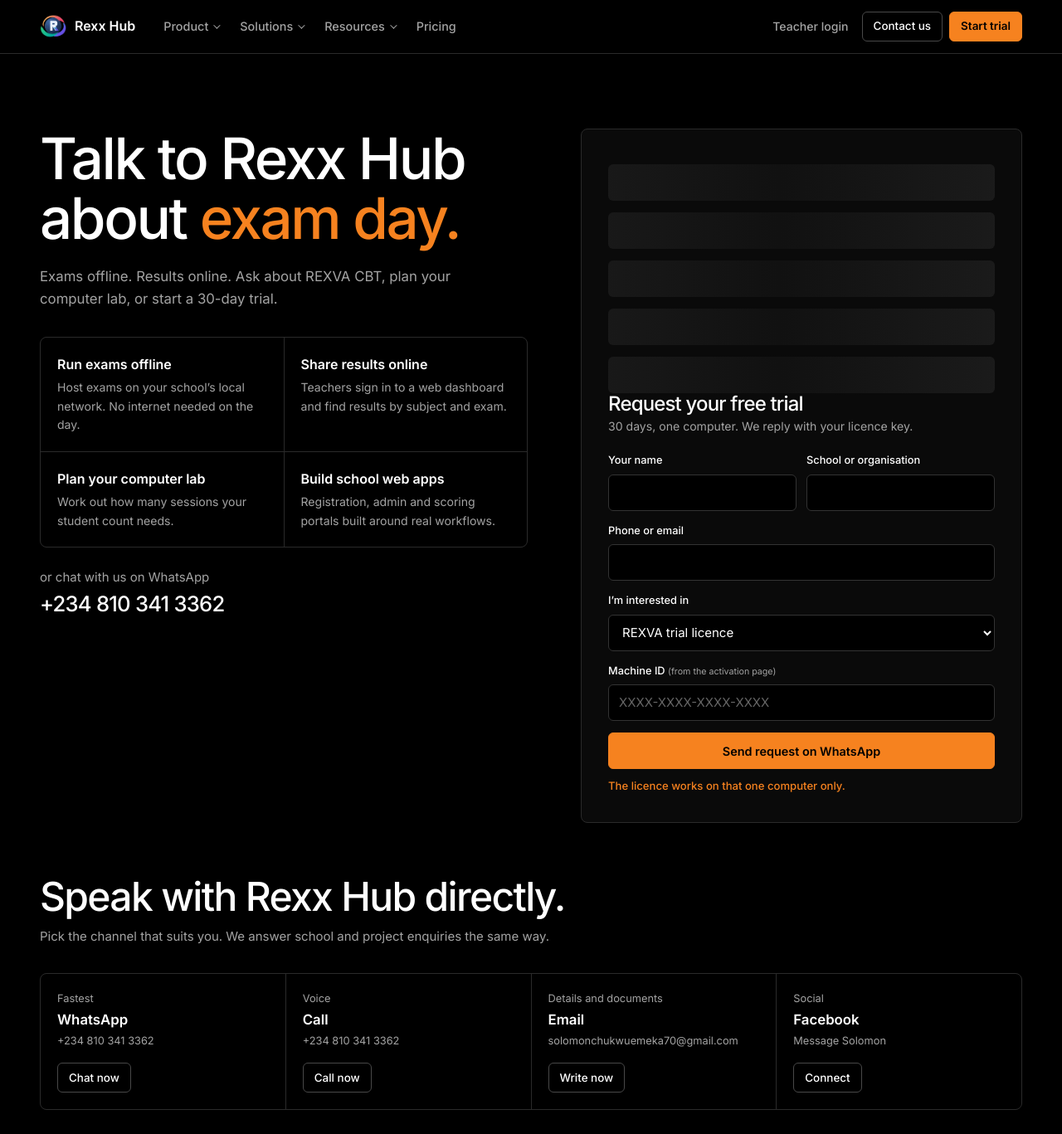
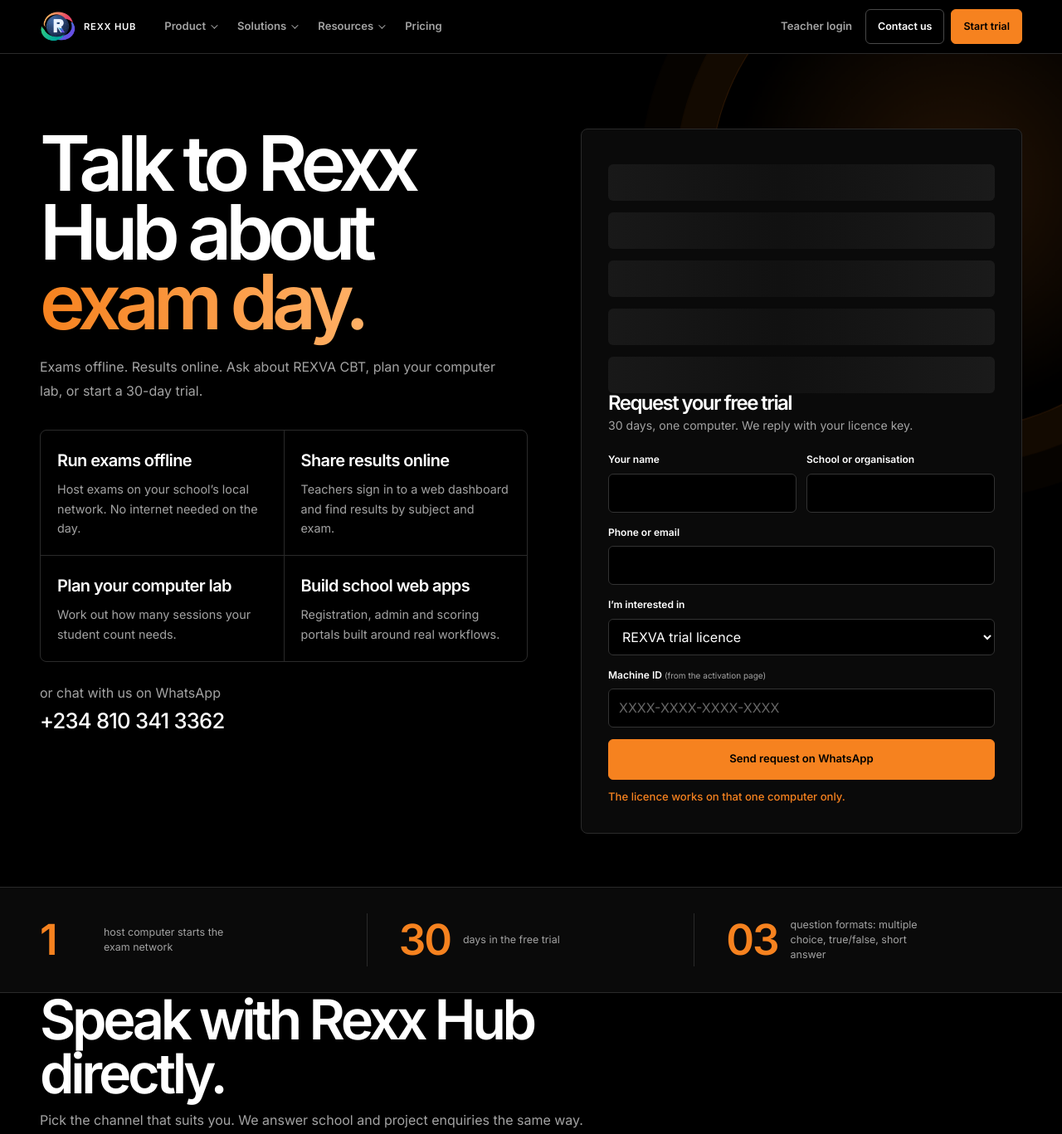
Before and after one commit to RexxHub/My-portfolio, a plain HTML site: page index.html in a window 1280 px wide. Shown: the top 1367 px of the page at 83% size. Drawn offline with Linux system fonts and the light colour scheme.

Commit message:
Update index.html

```diff
--- a/index.html
+++ b/index.html
@@ -19,23 +19,23 @@
 <style>
 :root{color-scheme:dark;--bg:#000;--hov:#111;--ink:#fff;--mute:#a3a3a3;--rule:#2a2a2a;--org:#f6821f;--org2:#ff9d45;--max:1200px;--g:clamp(18px,4vw,48px);--sans:Inter,system-ui,Arial,sans-serif}
 *{box-sizing:border-box}html{scroll-behavior:smooth;scroll-padding-top:84px;background:#000}
-body{margin:0;background:var(--bg);color:var(--ink);font:15px/1.6 var(--sans);-webkit-font-smoothing:antialiased;padding-top:env(safe-area-inset-top,0)}
+body{margin:0;background:var(--bg);color:var(--ink);font:16px/1.65 var(--sans);-webkit-font-smoothing:antialiased;transition:background .25s ease,color .25s ease;padding-top:env(safe-area-inset-top,0)}
 a{color:inherit;text-decoration:none}button,input,select{font:inherit;color:inherit}img{max-width:100%;display:block}
 :focus-visible{outline:2px solid var(--org);outline-offset:3px}
 .wrap{width:min(var(--max),calc(100% - var(--g)*2));margin-inline:auto}
-h1,h2,h3,p{margin-top:0}h1,h2{font-weight:500;letter-spacing:-.035em;line-height:1.05}
+h1,h2,h3,p{margin-top:0}h1,h2{font-weight:600;letter-spacing:-.065em;line-height:.98}h1{line-height:.91;letter-spacing:-.075em}
 .o{color:var(--org)}
-.btn{min-height:44px;display:inline-flex;align-items:center;justify-content:center;gap:8px;padding:0 18px;border:1px solid #484848;border-radius:6px;background:transparent;font-weight:500;font-size:.9rem;cursor:pointer;transition:background .15s,border-color .15s}
+.btn{min-height:49px;display:inline-flex;align-items:center;justify-content:center;gap:8px;padding:11px 17px;border:1px solid #484848;border-radius:6px;background:transparent;font-weight:700;font-size:.82rem;cursor:pointer;transition:background .2s ease,color .2s ease,border-color .2s ease,transform .2s ease}.btn:hover{transform:translateY(-2px)}.btn.p:hover{box-shadow:0 8px 28px #f6821f55}
 .btn:hover{border-color:#fff;background:var(--hov)}
 .btn.p{background:var(--org);border-color:var(--org);color:#000;font-weight:600}.btn.p:hover{background:var(--org2);border-color:var(--org2)}
-.btn.sm{min-height:36px;padding:0 13px;font-size:.84rem}
+.btn.sm{min-height:42px;padding:0 14px;font-size:.78rem}
 /* header */
 header.top{position:sticky;top:0;z-index:40;background:#000e;backdrop-filter:blur(12px);border-bottom:1px solid var(--rule)}
 .bar{min-height:64px;display:flex;align-items:center;gap:22px}
-.brand{display:flex;align-items:center;gap:10px;font-weight:600;font-size:1rem}.brand img{width:32px;height:32px;object-fit:contain}
+.brand{display:flex;align-items:center;gap:10px;font-weight:700;font-size:.7rem;letter-spacing:.07em;text-transform:uppercase}.brand img{width:43px;height:43px;object-fit:contain}
 nav.main{display:flex;gap:2px;margin-right:auto}
 .dd{position:relative}
-.dd>button,.dd>a{min-height:44px;padding:0 12px;border:0;background:none;font-weight:500;font-size:.9rem;color:var(--mute);cursor:pointer;display:flex;align-items:center;gap:6px}
+.dd>button,.dd>a{min-height:44px;padding:0 12px;border:0;background:none;font-weight:600;font-size:.82rem;color:var(--mute);cursor:pointer;display:flex;align-items:center;gap:6px;position:relative;white-space:nowrap}.dd>button::before,.dd>a::before,.ghost::before{content:"";position:absolute;left:12px;right:12px;bottom:8px;height:1px;background:var(--org);transform:scaleX(0);transform-origin:right;transition:transform .2s ease}.dd>button:hover::before,.dd>a:hover::before,.dd.open>button::before,.ghost:hover::before{transform:scaleX(1);transform-origin:left}
 .dd>button::after{content:"";width:5px;height:5px;border:solid currentColor;border-width:0 1.5px 1.5px 0;transform:rotate(45deg) translateY(-2px)}
 .dd>button:hover,.dd>a:hover,.dd.open>button{color:#fff}
 .panel{display:none;position:absolute;top:100%;left:0;min-width:300px;padding:6px;border:1px solid var(--rule);border-radius:8px;background:#000;box-shadow:0 20px 50px #000}
@@ -43,22 +43,22 @@ nav.main{display:flex;gap:2px;margin-right:auto}
 .panel a{display:block;padding:10px 12px;border-radius:6px}.panel a:hover{background:var(--hov)}
 .panel b{display:block;font-size:.9rem;font-weight:600}.panel span{font-size:.8rem;color:var(--mute)}
 .tools{display:flex;align-items:center;gap:8px}
-.ghost{font-weight:500;font-size:.88rem;color:var(--mute);padding:0 8px}.ghost:hover{color:#fff}
+.ghost{position:relative;font-weight:600;font-size:.82rem;color:var(--mute);padding:0 8px}.ghost::before{left:8px;right:8px;bottom:-2px}.ghost:hover{color:#fff}
 .ib{display:none;width:40px;height:40px;border:1px solid var(--rule);border-radius:6px;background:none;cursor:pointer;font-size:1rem;place-items:center}
 /* hero */
 .hero{padding:clamp(48px,7vw,96px) 0 clamp(40px,5vw,64px)}
 .hero-grid{display:grid;grid-template-columns:1.05fr .95fr;gap:clamp(28px,5vw,72px);align-items:start}
-.hero h1{font-size:clamp(2.6rem,5.4vw,4.6rem);margin-bottom:20px}
-.lead{max-width:520px;color:var(--mute);font-size:1.05rem;margin-bottom:32px}
+.hero h1{font-size:clamp(3.6rem,7.2vw,6.7rem);margin-bottom:22px}
+.lead{max-width:570px;color:var(--mute);font-size:clamp(1rem,1.2vw,1.12rem);line-height:1.8;margin-bottom:32px}
 .tiles{display:grid;gap:1px;background:var(--rule);border:1px solid var(--rule);border-radius:8px;overflow:hidden}
 .tiles>*{background:var(--bg);padding:20px;transition:background .15s}
 .tiles>a:hover,.tiles>div:hover{background:var(--hov)}
-.tiles h3{margin:0 0 4px;font-size:1rem;font-weight:600}.tiles p{margin:0;font-size:.88rem;color:var(--mute)}
+.tiles h3{margin:0 0 6px;font-size:1.25rem;letter-spacing:-.03em;font-weight:600}.tiles p{margin:0;font-size:.9rem;color:var(--mute)}
 .vp{grid-template-columns:1fr 1fr}
 .callus{margin:24px 0 0;color:var(--mute)}.callus a{display:block;font-size:1.6rem;font-weight:500;color:#fff;letter-spacing:-.03em}.callus a:hover{color:var(--org)}
 .formcard{padding:clamp(20px,3vw,32px);border:1px solid var(--rule);border-radius:8px;background:#0a0a0a;min-height:440px}
 .formcard h2{font-size:1.5rem;margin-bottom:4px}.formcard>form>p:first-of-type{color:var(--mute);font-size:.88rem;margin-bottom:20px}
-.fld{margin-bottom:14px}.fld label{display:block;margin-bottom:6px;font-size:.8rem;font-weight:500}
+.fld{margin-bottom:14px}.fld label{display:block;margin-bottom:7px;font-size:.75rem;font-weight:700}
 .in{width:100%;min-height:44px;padding:9px 12px;border:1px solid #333;border-radius:6px;background:#000}
 .in::placeholder{color:#666}
 .in:focus{border-color:var(--org);outline:1px solid var(--org)}
@@ -67,21 +67,23 @@ nav.main{display:flex;gap:2px;margin-right:auto}
 @keyframes sh{to{background-position:-200% 0}}
 .status{min-height:22px;margin:10px 0 0;font-size:.82rem;color:var(--org);font-weight:500}
 section{padding:clamp(56px,8vw,96px) 0}
-.sh{max-width:720px;margin-bottom:32px}.sh h2{font-size:clamp(1.9rem,3.8vw,3rem);margin-bottom:10px}.sh p{color:var(--mute);margin:0}
+.sh{max-width:720px;margin-bottom:32px}.sh h2{font-size:clamp(2.6rem,5.2vw,4.9rem);margin-bottom:10px}.sh p{color:var(--mute);margin:0}
 .rc{display:flex;flex-direction:column;gap:2px}
 .rc small{color:var(--mute);font-size:.8rem}.rc strong{font-size:1.05rem;font-weight:600}.rc .btn{margin-top:14px;align-self:flex-start}
 .regions{grid-template-columns:repeat(4,1fr)}
 /* preview */
 .preview{border-block:1px solid var(--rule)}
 .pv-grid{display:grid;grid-template-columns:.8fr 1.2fr;gap:clamp(28px,5vw,64px);align-items:center}
-.preview h2{font-size:clamp(1.9rem,3.8vw,3rem);margin-bottom:14px}.preview p{color:var(--mute);margin-bottom:24px}
+.preview h2{font-size:clamp(2.6rem,5.2vw,4.9rem);margin-bottom:14px}.preview p{color:var(--mute);margin-bottom:24px}
 .tabs{display:flex;flex-wrap:wrap;gap:4px;margin-bottom:12px}
 .tabs button{min-height:36px;padding:0 14px;border:1px solid var(--rule);border-radius:6px;background:none;color:var(--mute);cursor:pointer;font-weight:500;font-size:.85rem}
 .tabs button:hover{color:#fff;border-color:#555}
 .tabs button[aria-selected=true]{background:#fff;border-color:#fff;color:#000}
 .screen{position:relative;border:1px solid var(--rule);border-radius:8px;overflow:hidden;background:#0a0a0a;aspect-ratio:1.25/1;cursor:pointer}
-.screen img{position:absolute;inset:0;width:100%;height:100%;object-fit:contain;opacity:0;transition:opacity .5s}
-.screen img.on{opacity:1}
+.screen img{position:absolute;inset:0;width:100%;height:100%;object-fit:contain;opacity:0;transform:translateX(18px);pointer-events:none;transition:opacity .42s ease,transform .42s ease}
+.screen img.on{opacity:1;transform:none}
+.screen .cap{position:absolute;left:14px;bottom:14px;z-index:2;padding:7px 10px;border-radius:4px;background:var(--org);color:#000;font-size:.64rem;font-weight:700;letter-spacing:.08em;text-transform:uppercase}
+.screen{touch-action:pan-y;user-select:none;box-shadow:0 30px 80px #f6821f14}
 .motion{display:flex;align-items:center;gap:10px;margin-top:14px;font-size:.8rem;color:var(--mute)}
 .seg{display:inline-flex;border:1px solid var(--rule);border-radius:6px;overflow:hidden}
 .seg button{min-height:32px;padding:0 12px;border:0;background:none;color:var(--mute);cursor:pointer;font-weight:500}
@@ -89,35 +91,35 @@ section{padding:clamp(56px,8vw,96px) 0}
 /* features */
 .feat{grid-template-columns:repeat(3,1fr)}
 .feat>*{min-height:200px;display:flex;flex-direction:column}
-.feat h3{font-size:1.15rem;margin-bottom:8px}.feat .more{margin-top:auto;padding-top:14px;color:var(--org);font-weight:500;font-size:.88rem}
+.feat h3{font-size:1.25rem;margin-bottom:8px}.feat .more{margin-top:auto;padding-top:14px;color:var(--org);font-weight:500;font-size:.88rem}
 .feat .go{justify-content:flex-end;font-size:1.3rem;font-weight:500;letter-spacing:-.02em}
 /* calculator */
 .calc{border-top:1px solid var(--rule)}
 .cg{display:grid;grid-template-columns:1fr 1fr;gap:16px}
 .cc{padding:clamp(22px,3vw,34px);border:1px solid var(--rule);border-radius:8px;background:#0a0a0a}
 .res{display:flex;flex-direction:column;justify-content:space-between;border-color:#4a2a0b}
-.big{font:500 clamp(4rem,8vw,6rem)/.9 var(--sans);letter-spacing:-.05em;color:var(--org)}
+.big{font:500 clamp(4rem,8vw,6.8rem)/.9 var(--sans);letter-spacing:-.05em;color:var(--org)}
 .det{display:grid;grid-template-columns:1fr 1fr;gap:12px;margin:18px 0;padding:16px 0;border-block:1px solid var(--rule)}
 .det strong{display:block;font:500 1.8rem/1 var(--sans);letter-spacing:-.03em}.det span{font-size:.8rem;color:var(--mute)}
 /* proof */
 .proof{display:flex;flex-wrap:wrap;gap:8px;margin:0;padding:0;list-style:none}
 .proof li{padding:8px 14px;border:1px solid var(--rule);border-radius:6px;font-weight:500;font-size:.86rem}
 .quote{margin-top:28px;padding:clamp(24px,4vw,40px);border:1px solid var(--rule);border-radius:8px;background:#0a0a0a}
-.quote p{font:500 clamp(1.2rem,2.3vw,1.8rem)/1.3 var(--sans);letter-spacing:-.02em;max-width:760px}.quote span{color:var(--mute);font-size:.85rem}
+.quote p{font:500 clamp(1.4rem,2.7vw,2.35rem)/1.2 var(--sans);letter-spacing:-.03em;max-width:760px}.quote span{color:var(--mute);font-size:.85rem}
 .who{display:grid;grid-template-columns:260px 1fr;gap:clamp(24px,5vw,60px);align-items:center;margin-top:44px}
 .who img{border-radius:8px;border:1px solid var(--rule);aspect-ratio:.9;object-fit:cover;object-position:center 35%}
 .who p{color:var(--mute)}
 .tags{display:flex;flex-wrap:wrap;gap:6px;margin-top:14px}.tags span{padding:3px 10px;border:1px solid var(--rule);border-radius:6px;font-size:.78rem;color:var(--mute)}
 /* CTA */
 .cta{border-top:1px solid var(--rule);text-align:center;background:radial-gradient(ellipse 60% 80% at 50% 110%,#f6821f26,transparent)}
-.cta h2{font-size:clamp(2.3rem,6vw,4.4rem);margin-bottom:14px}.cta p{max-width:560px;margin:0 auto 28px;color:var(--mute)}
+.cta h2{font-size:clamp(3rem,7vw,6.8rem);margin-bottom:14px}.cta p{max-width:560px;margin:0 auto 28px;color:var(--mute)}
 .cta .btn{margin:4px}
 /* videos + feedback */
 .vids{grid-template-columns:repeat(3,1fr)}.vids>*{padding:0}
 .vid video{width:100%;aspect-ratio:16/9;display:block;background:#0a0a0a;object-fit:cover}
 .vid div{padding:18px 20px 22px}.vid h3{font-size:1rem}
 .fb-grid{display:grid;grid-template-columns:.8fr 1.2fr;gap:clamp(28px,5vw,64px);align-items:start}
-.fb-grid h2{font-size:clamp(1.9rem,3.8vw,3rem);margin-bottom:14px}.fb-grid>div>p{color:var(--mute)}
+.fb-grid h2{font-size:clamp(2.6rem,5.2vw,4.9rem);margin-bottom:14px}.fb-grid>div>p{color:var(--mute)}
 .rate{display:flex;gap:6px}.rate button{width:44px;height:44px;border:1px solid #333;border-radius:6px;background:#000;cursor:pointer;font-weight:500}
 .rate button:hover{border-color:#fff}.rate button[aria-pressed=true]{background:var(--org);border-color:var(--org);color:#000}
 textarea.in{min-height:120px;resize:vertical}
@@ -127,6 +129,7 @@ footer{padding:56px 0 30px;border-top:1px solid var(--rule)}
 .fg{display:grid;grid-template-columns:repeat(5,1fr);gap:26px}
 .fg h4{margin:0 0 12px;font-size:.88rem;font-weight:600}.fg a{display:block;padding:3px 0;color:var(--mute);font-size:.86rem}.fg a:hover{color:#fff}
 .legal{display:flex;flex-wrap:wrap;justify-content:space-between;gap:10px 22px;margin-top:38px;padding-top:18px;border-top:1px solid var(--rule);color:var(--mute);font-size:.78rem}
+@media(max-width:1000px){h1,.hero h1{font-size:clamp(3.5rem,7.8vw,5.7rem)}}
 @media(max-width:960px){.vids{grid-template-columns:1fr 1fr}.regions{grid-template-columns:1fr 1fr}.fg{grid-template-columns:1fr 1fr 1fr}.feat{grid-template-columns:1fr 1fr}}
 @media(max-width:820px){
 nav.main{display:none;position:absolute;top:100%;left:0;right:0;flex-direction:column;padding:8px var(--g) 16px;background:#000;border-bottom:1px solid var(--rule);max-height:80vh;overflow:auto}
@@ -134,8 +137,21 @@ nav.main.open{display:flex}.ib{display:grid}.ghost{display:none}.bar{gap:10px}.b
 .panel{position:static;box-shadow:none;border:0;padding:0 0 6px 10px;min-width:0}.dd.open .panel{display:block}
 .hero-grid,.pv-grid,.cg,.who,.fb-grid,.vids{grid-template-columns:1fr}.who img{max-width:240px}
 }
+@media(max-width:760px){.sh h2,.preview h2,.fb-grid h2{font-size:clamp(2.6rem,9vw,4rem)}}
+@media(max-width:520px){.hero h1{font-size:clamp(3.4rem,14.2vw,5rem)}.cta h2{font-size:clamp(3.2rem,14vw,5.2rem)}}
 @media(max-width:560px){.vp,.row2,.regions,.feat{grid-template-columns:1fr}.btn.sm.hide{display:none}.fg{grid-template-columns:1fr 1fr}}
-@media(prefers-reduced-motion:reduce){*{animation:none!important;transition:none!important;scroll-behavior:auto!important}}
+.reveal{opacity:1;transform:none;transition:opacity .55s ease,transform .55s cubic-bezier(.2,.7,.2,1)}.reveal.will-reveal{opacity:0;transform:translateY(16px)}.reveal.is-visible{opacity:1;transform:none}
+.hero{position:relative;isolation:isolate;overflow:hidden}
+.hero::before{content:"";position:absolute;z-index:-1;top:-140px;right:-170px;width:580px;height:580px;border:1px solid #f6821f33;border-radius:50%;background:radial-gradient(circle,#f6821f26,transparent 65%);box-shadow:0 0 0 42px #f6821f0d,0 0 0 84px #f6821f06;animation:drift 14s ease-in-out infinite alternate}
+@keyframes drift{to{transform:translate(-30px,24px) scale(1.06)}}
+@keyframes rise{from{opacity:0;transform:translateY(22px)}}
+.hero-grid>div:first-child{animation:rise .8s cubic-bezier(.2,.7,.2,1) both}.hero-grid>.formcard{animation:rise .8s .15s cubic-bezier(.2,.7,.2,1) both}
+.hero h1 .o{background:linear-gradient(90deg,var(--org),#ffb066);-webkit-background-clip:text;background-clip:text;color:transparent}
+.band{padding:31px 0;border-block:1px solid var(--rule);background:#0a0a0a}.band .wrap{display:grid;grid-template-columns:repeat(3,1fr)}
+.ci{display:grid;grid-template-columns:auto 1fr;gap:15px;align-items:center;padding:5px clamp(15px,3vw,38px);border-right:1px solid var(--rule)}.ci:first-child{padding-left:0}.ci:last-child{padding-right:0;border:0}
+.cv{min-width:62px;color:var(--org);font:600 clamp(2.3rem,4vw,3.6rem)/1 var(--sans);letter-spacing:-.04em}.cl{max-width:170px;color:var(--mute);font-size:.78rem;line-height:1.45}
+@media(max-width:760px){.band .wrap{grid-template-columns:1fr}.ci{padding:14px 0!important;border-right:0;border-bottom:1px solid var(--rule)}.ci:last-child{border-bottom:0}}
+@media(prefers-reduced-motion:reduce){.reveal,.reveal.will-reveal{opacity:1;transform:none}*{animation:none!important;transition:none!important;scroll-behavior:auto!important}}
 </style>
 </head>
 <body>
@@ -194,6 +210,12 @@ nav.main.open{display:flex}.ib{display:grid}.ghost{display:none}.bar{gap:10px}.b
       <p class="status" id="status" role="status" aria-live="polite">The licence works on that one computer only.</p>
     </form>
   </div>
+</div></section>
+
+<section class="band" aria-label="REXVA at a glance"><div class="wrap">
+  <div class="ci"><span class="cv" data-count="1" data-pad="1" aria-hidden="true">1</span><span class="cl">host computer starts the exam network</span></div>
+  <div class="ci"><span class="cv" data-count="30" data-pad="2" aria-hidden="true">30</span><span class="cl">days in the free trial</span></div>
+  <div class="ci"><span class="cv" data-count="3" data-pad="2" aria-hidden="true">03</span><span class="cl">question formats: multiple choice, true/false, short answer</span></div>
 </div></section>
 
 <section style="padding-top:0"><div class="wrap">
@@ -265,7 +287,7 @@ nav.main.open{display:flex}.ib{display:grid}.ghost{display:none}.bar{gap:10px}.b
   <div class="quote"><p>“A real note from a teacher, school administrator, or event organizer can go here.”</p><span>Testimonial placeholder. Add a verified quote and name.</span></div>
   <div class="who" id="about">
     <img src="profile.jpg" alt="Ngene Solomon Chukwuemeka" loading="lazy">
-    <div><h2 style="font-size:clamp(1.7rem,3.2vw,2.6rem)">Ngene Solomon Chukwuemeka builds software for <span class="o">real work.</span></h2>
+    <div><h2 style="font-size:clamp(2.6rem,5vw,4.4rem)">Ngene Solomon Chukwuemeka builds software for <span class="o">real work.</span></h2>
       <p>I build offline and online CBT software, teacher dashboards and practical web applications. Recent work includes The Wins Scoresheet, a continuous assessment result portal for senior secondary schools, and a pageant registration and management portal on Google Apps Script and Google Sheets.</p>
       <p><a class="btn sm p" href="https://thewinsscoresheet.rexxhub.xyz/" target="_blank" rel="noopener">View The Wins Scoresheet ↗</a> <a class="btn sm" href="https://da.gd/regpage" target="_blank" rel="noopener">View registration ↗</a> <a class="btn sm" href="https://da.gd/adminpage" target="_blank" rel="noopener">View admin portal ↗</a></p>
       <div class="tags"><span>HTML</span><span>CSS</span><span>JavaScript</span><span>Python</span><span>Google Apps Script</span><span>Google Sheets</span><span>Desktop software</span><span>Web applications</span></div></div>
@@ -322,17 +344,33 @@ $("form").onsubmit=e=>{e.preventDefault();const v=i=>$(i).value.trim();
   window.open("https://wa.me/"+WA+"?text="+encodeURIComponent(m),"_blank","noopener");
   $("status").textContent="Your request is ready in WhatsApp. Send it to continue."};
 /* screenshots: tabs + Low / High motion */
+const capEl=document.createElement("span");capEl.className="cap";$("screen").append(capEl);
 const imgs=[...document.querySelectorAll("#screen img")],tabs=[...document.querySelectorAll("#tabs button")];let k=0,tm=null,hi=!matchMedia("(prefers-reduced-motion: reduce)").matches;
-function show(i){k=(i+imgs.length)%imgs.length;imgs.forEach((x,j)=>x.classList.toggle("on",j===k));tabs.forEach((t,j)=>t.setAttribute("aria-selected",j===k))}
+function show(i){k=(i+imgs.length)%imgs.length;imgs.forEach((x,j)=>x.classList.toggle("on",j===k));capEl.textContent=tabs[k].textContent;tabs.forEach((t,j)=>t.setAttribute("aria-selected",j===k))}
 function motion(on){hi=on;$("mHigh").setAttribute("aria-pressed",on);$("mLow").setAttribute("aria-pressed",!on);clearInterval(tm);if(on)tm=setInterval(()=>show(k+1),4500)}
 tabs.forEach((t,j)=>t.onclick=()=>{show(j);motion(hi)});
 $("mHigh").onclick=()=>motion(true);$("mLow").onclick=()=>motion(false);
-$("screen").onclick=()=>{show(k+1);motion(hi)};motion(hi);
+$("screen").onclick=()=>{show(k+1);motion(hi)};motion(hi);show(0);
+let ps=null;const sc=$("screen");
+sc.addEventListener("pointerdown",e=>{ps={x:e.clientX,y:e.clientY}},{passive:true});
+sc.addEventListener("pointerup",e=>{if(!ps)return;const dx=e.clientX-ps.x,dy=e.clientY-ps.y;ps=null;if(Math.abs(dx)>48&&Math.abs(dx)>Math.abs(dy)*1.2){e.stopPropagation();show(k+(dx<0?1:-1));motion(hi)}});
+sc.addEventListener("mouseenter",()=>clearInterval(tm));sc.addEventListener("mouseleave",()=>motion(hi));
+document.addEventListener("visibilitychange",()=>document.hidden?clearInterval(tm):motion(hi));
 /* calculator */
 function calc(){const s=Math.max(1,Math.min(1e5,+$("stu").value||1)),c=Math.max(1,Math.min(1e4,+$("pcs").value||1)),p=Math.max(1,Math.min(100,+$("ses").value||1)),n=Math.ceil(s/c);
   $("need").textContent=String(n).padStart(2,"0");$("per").textContent=Math.min(s,c);$("cap2").textContent=c*p;
   $("msg").textContent=p>=n?"Your plan can seat all "+s+" students in "+n+" session"+(n===1?".":"s."):"Plan "+(n-p)+" more session"+(n-p===1?"":"s")+" to seat all "+s+" students."}
 ["stu","pcs","ses"].forEach(i=>$(i).addEventListener("input",calc));calc();
+let touched=false;["stu","pcs","ses"].forEach(i=>$(i).addEventListener("input",()=>touched=true));
+const rm=matchMedia("(prefers-reduced-motion: reduce)");
+function countTo(el,t,pad,stop){const st=performance.now();(function f(n){if(stop&&stop())return;const p=Math.min(1,(n-st)/850);el.textContent=String(Math.round(t*(1-Math.pow(1-p,3)))).padStart(pad,"0");if(p<1)requestAnimationFrame(f)})(st)}
+const rev=[...document.querySelectorAll(".sh,.tiles,.pv-grid>div,.cg>.cc,.proof,.quote,.who,.fb-grid>*,.cta .wrap>*")];
+if(!rm.matches&&"IntersectionObserver" in window){
+  const ro=new IntersectionObserver(es=>es.forEach(e=>{if(e.isIntersecting){e.target.classList.add("is-visible");ro.unobserve(e.target)}}),{threshold:.12});
+  rev.forEach(el=>{el.classList.add("reveal","will-reveal");ro.observe(el)});
+  const co=new IntersectionObserver(es=>es.forEach(e=>{if(e.isIntersecting){const el=e.target;if(el.dataset.count)countTo(el,+el.dataset.count,+el.dataset.pad);else countTo(el,+el.textContent,el.id==="need"?2:0,()=>touched);co.unobserve(el)}}),{threshold:.6});
+  document.querySelectorAll(".cv").forEach(el=>co.observe(el));["need","per","cap2"].forEach(i=>co.observe($(i)));
+}
 /* feedback */
 const rb=[...document.querySelectorAll("#rate button")];let rate=5;
 rb.forEach((b,i)=>b.onclick=()=>{rate=i+1;rb.forEach((x,j)=>x.setAttribute("aria-pressed",j===i))});
```
